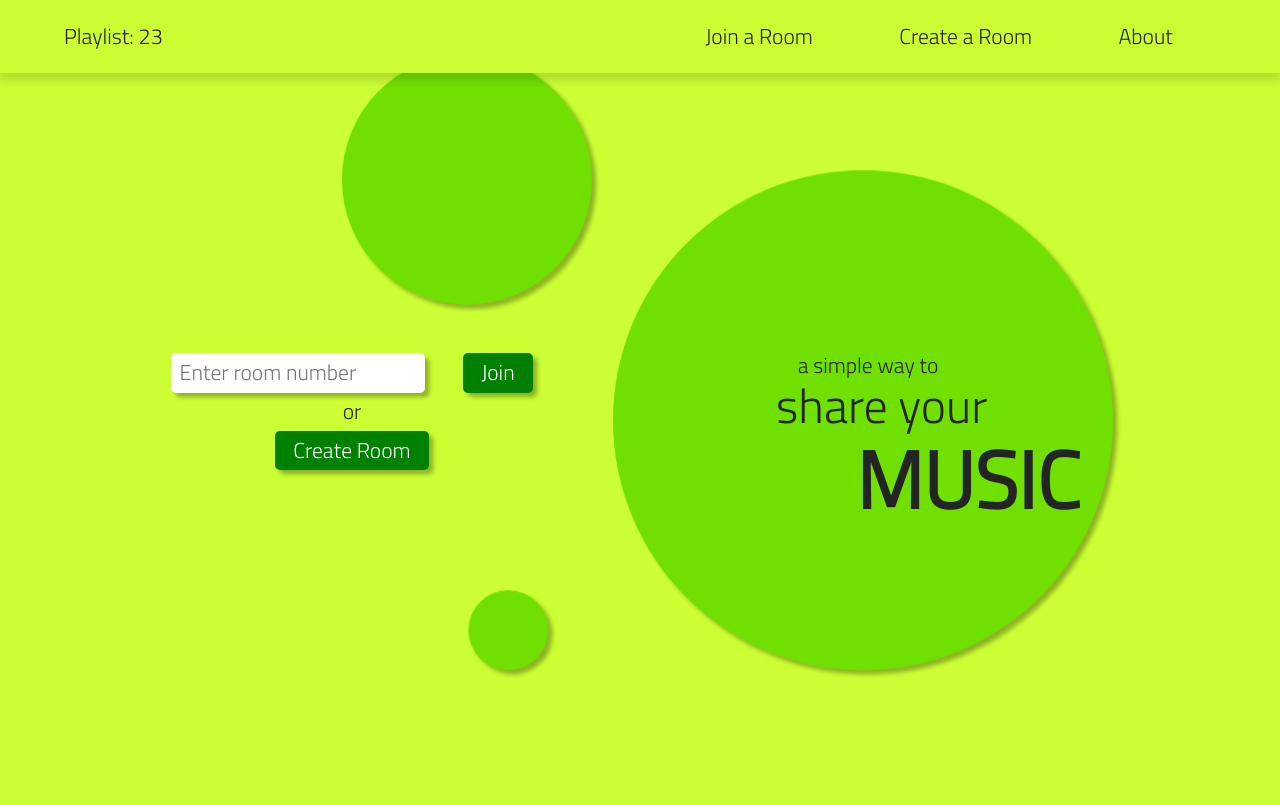
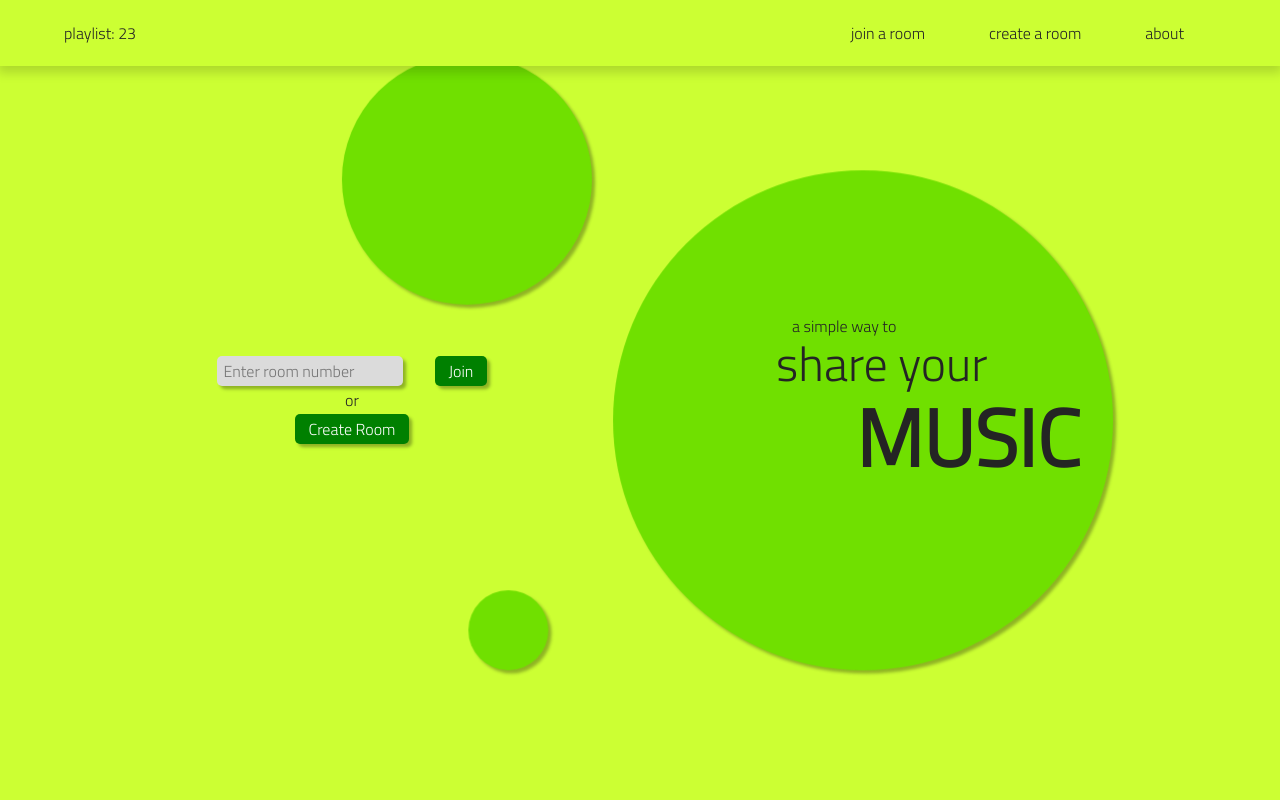
Before and after one commit to DaedalusFiction/playlist23, a React (Create React App) app in the folder client/: page / in a window 1280 px wide. Built offline with nearby package versions, Linux system fonts and the light colour scheme; no server answers.

Commit message:
added play controls to socket

```diff
--- a/client/src/App.css
+++ b/client/src/App.css
@@ -19,6 +19,7 @@
     --bg-btn: #008000;
     --bg-btn-hover: #007200;
     --bg-bubble: #70e000;
+    --bg-gray: rgb(219, 219, 219);
 
     --box-shadow: 0.2em 0.2em 0.2em rgba(0, 0, 0, 0.3);
     --border-shadow: 0px 5px 10px 2px rgba(0, 0, 0, 0.15);
@@ -38,6 +39,7 @@ html {
 * {
     box-sizing: border-box;
     z-index: 9;
+    scroll-behavior: smooth;
 }
 
 body,
@@ -51,7 +53,7 @@ a {
     margin: 0;
     padding: 0;
     font-family: var(--ff-tit);
-    font-size: 1.35rem;
+    font-size: 1rem;
     font-weight: normal;
     color: var(--fc-primary);
 }
@@ -72,9 +74,15 @@ a {
 
 input[type="text"] {
     padding: 0.35em 0.4em;
+    background-color: var(--bg-gray);
     box-shadow: var(--box-shadow);
     border: none;
     border-radius: 5px;
+    transition: 0.2s;
+}
+input[type="text"]:focus {
+    background-color: white;
+    outline: none;
 }
 
 input[type="file"] {
@@ -121,7 +129,10 @@ button {
 /* Header  */
 
 .header {
-    position: relative;
+    position: absolute;
+    top: 0;
+    left: 0;
+    width: 100vw;
     background-color: var(--bg-primary);
     padding: 1.5rem 0;
     box-shadow: var(--border-shadow);
@@ -154,8 +165,9 @@ button {
 
 .home .container {
     display: grid;
+    align-items: center;
     grid-template-columns: 1fr 1fr;
-    padding: 35vh 0;
+    height: 100vh;
 }
 
 .home-left,
@@ -216,8 +228,9 @@ button {
 .join-room,
 .create-room {
     display: flex;
+    height: 100vh;
     justify-content: center;
-    margin: 40vh 0;
+    align-items: center;
     gap: 1em;
 }
 
@@ -241,20 +254,34 @@ button {
 
 /* Room  */
 .room {
-    padding: 18vh 0;
+    display: flex;
+    align-items: center;
+    justify-content: center;
+    height: 100vh;
 }
 .room .container {
     display: grid;
     gap: 1em;
     grid-template-columns: 3fr 2fr;
-    padding: 2rem;
+    padding: 0 1rem 1rem 1rem;
     background-color: var(--bg-primary);
     border-radius: 5px;
     box-shadow: var(--box-shadow);
 }
 
+.song-panel > p,
+.chat-panel > p {
+    color: var(--fc-light);
+    margin: 0.5em 0;
+}
+
 .song-box {
-    margin: 0.5em 0;
+    padding: 0.5em;
+    border-radius: 5px;
+}
+
+.song-box:hover {
+    background-color: var(--bg-gray);
 }
 
 .song-box-info {
@@ -271,12 +298,18 @@ button {
     gap: 1em;
     align-items: center;
 }
+
+.song-controls p {
+    font-size: 1rem;
+    color: var(--fc-light);
+}
+
 .audio-player {
     width: 100%;
 }
 .control-panel,
 .chat-box {
-    height: 30vh;
+    height: 60vh;
     padding: 0.5em;
     background-color: white;
     margin-bottom: 1em;
--- a/client/src/components/Header.js
+++ b/client/src/components/Header.js
@@ -5,18 +5,18 @@ const Header = () => {
         <div className="header">
             <div className="container">
                 <div>
-                    <Link to="/">Playlist: 23</Link>
+                    <Link to="/">playlist: 23</Link>
                 </div>
                 <nav>
                     <ul>
                         <li>
-                            <Link to="/joinRoom">Join a Room</Link>
+                            <Link to="/joinRoom">join a room</Link>
                         </li>
                         <li>
-                            <Link to="/createRoom">Create a Room</Link>
+                            <Link to="/createRoom">create a room</Link>
                         </li>
                         <li>
-                            <Link to="/about">About</Link>
+                            <Link to="/about">about</Link>
                         </li>
                     </ul>
                 </nav>
--- a/client/src/routes/Room.js
+++ b/client/src/routes/Room.js
@@ -57,6 +57,13 @@ const Room = () => {
             let chatbox = document.getElementById("chat-box");
             chatbox.scrollTop = chatbox.scrollHeight;
         });
+
+        socket.on("playSong", (song) => {
+            const player = document.getElementById("reactAudioPlayer");
+            setNowPlaying(song.song);
+            player.currentTime = song.time;
+            player.play();
+        });
         return () => {
             //clean up listeners
             socket.removeAllListeners();
@@ -80,6 +87,16 @@ const Room = () => {
         }
     };
 
+    const playSong = () => {
+        const player = document.getElementById("reactAudioPlayer");
+        const currentTime = player.currentTime;
+
+        socket.emit("playSong", {
+            song: nowPlaying,
+            time: currentTime,
+        });
+    };
+
     const handleKeyPress = (e) => {
         if (e.code === "Enter") {
             sendMessage();
@@ -89,6 +106,12 @@ const Room = () => {
     const selectSong = (e) => {
         console.log(songs[e.target.id].url);
         setNowPlaying(songs[e.target.id]);
+    };
+
+    const pauseSong = (e) => {
+        var vid = document.getElementById("reactAudioPlayer");
+        vid.currentTime = 5;
+        console.log("Pause");
     };
 
     return (
@@ -120,6 +143,7 @@ const Room = () => {
                                     <p>now playing: {nowPlaying.title}</p>
                                     <div>
                                         <ReactAudioPlayer
+                                            id="reactAudioPlayer"
                                             src={nowPlaying.url}
                                             autoplay
                                             controls
@@ -145,12 +169,20 @@ const Room = () => {
                             <input
                                 id="chatMessageInput"
                                 type="text"
-                                placeholder="Enter Message..."
+                                placeholder="enter message..."
                                 onKeyPress={handleKeyPress}
                             />
                             <label className="btn">
                                 <button id="sendButton" onClick={sendMessage} />
-                                Send
+                                send
+                            </label>
+                            <label className="btn">
+                                <button id="pause" onClick={pauseSong} />
+                                pause
+                            </label>
+                            <label className="btn">
+                                <button id="play" onClick={playSong} />
+                                play
                             </label>
                         </div>
                     </div>
```
Also changed, not shown: 1 other file (tests, documents, lock files or other folders).
